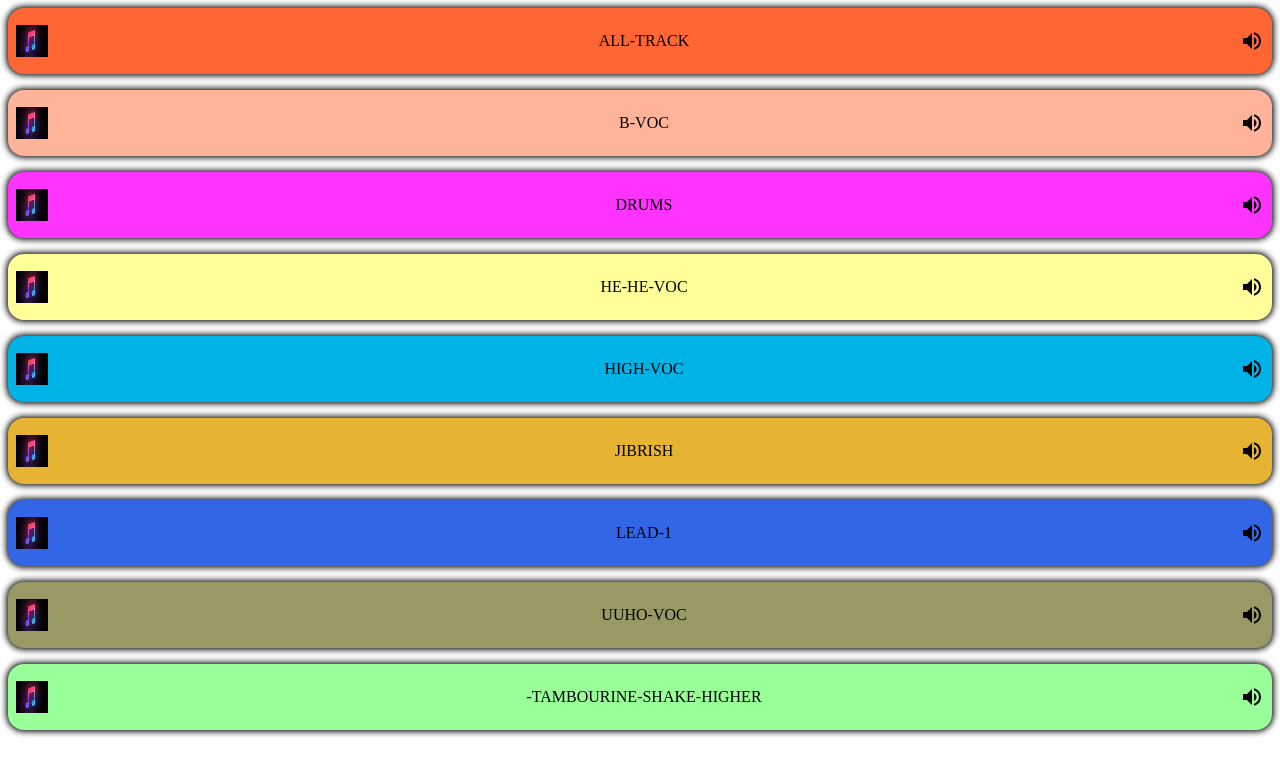
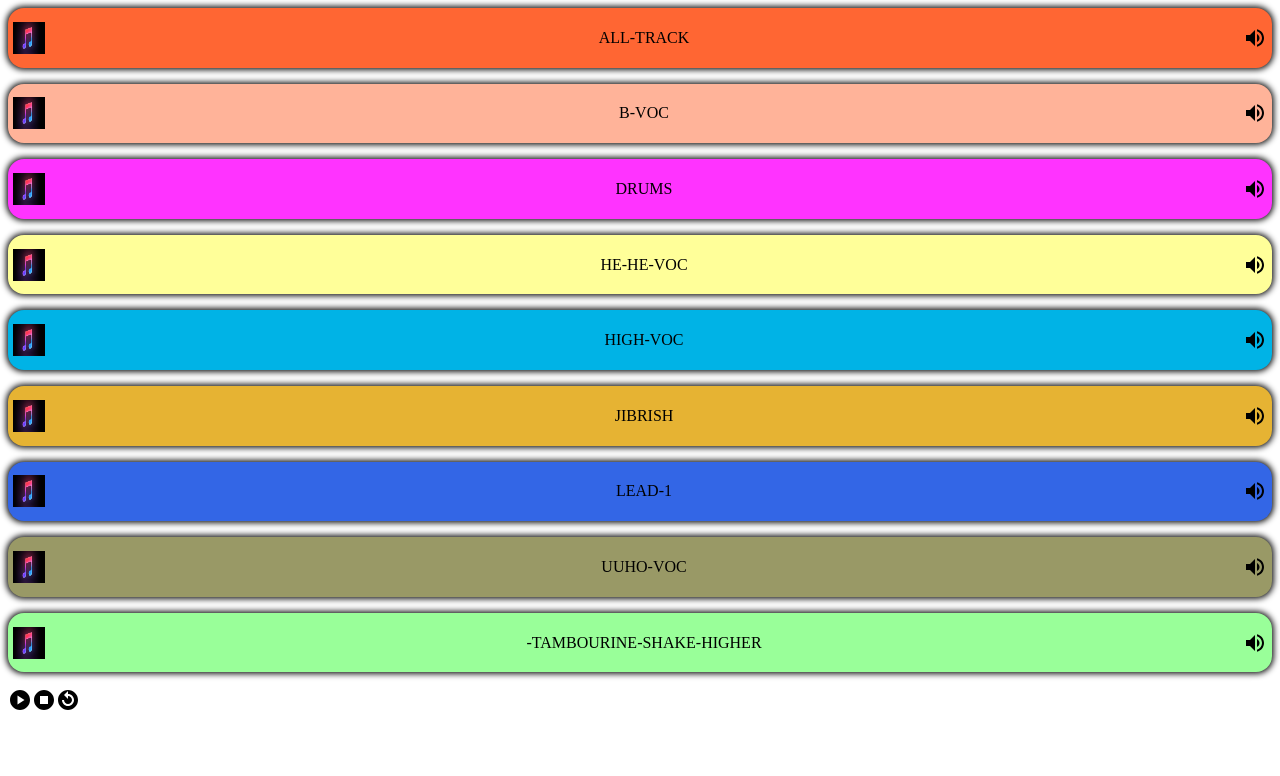
Before and after one commit to OmerNaveh/moveo-project, a React (Create React App) app: page / in a window 1280 px wide. Shown: the top 776 px of the page. Built offline with nearby package versions, Linux system fonts and the light colour scheme.

Commit message:
created controls functionality

```diff
--- a/src/components/Controls.jsx
+++ b/src/components/Controls.jsx
@@ -1,5 +1,58 @@
-import React from "react";
+import React, { useRef, useState } from "react";
+import PlayCircleIcon from "@mui/icons-material/PlayCircle";
+import StopCircleIcon from "@mui/icons-material/StopCircle";
+import PauseCircleIcon from "@mui/icons-material/PauseCircle";
+import ReplayCircleFilledIcon from "@mui/icons-material/ReplayCircleFilled";
 
 export default function Controls() {
-  return <div></div>;
+  const [isLoop, setIsLoop] = useState(false);
+  const [isPlaying, setIsPlaying] = useState(false);
+  const replayElem = useRef(null);
+  const playMusic = () => {
+    document.querySelectorAll(".track").forEach((track) => {
+      track.play();
+      track.onended = () => {
+        setIsPlaying(false);
+      };
+    });
+    setIsPlaying(true);
+  };
+  const pauseMusic = () => {
+    document.querySelectorAll(".track").forEach((track) => {
+      track.pause();
+    });
+    setIsPlaying(false);
+  };
+  const replay = () => {
+    if (!isLoop) {
+      document.querySelectorAll(".track").forEach((track) => {
+        track.loop = true;
+      });
+      replayElem.current.style.color = "blue";
+    } else {
+      document.querySelectorAll(".track").forEach((track) => {
+        track.loop = false;
+      });
+      replayElem.current.style.color = "black";
+    }
+    setIsLoop(!isLoop);
+  };
+  const stopMusic = () => {
+    document.querySelectorAll(".track").forEach((track) => {
+      track.pause();
+      track.currentTime = 0;
+    });
+    setIsPlaying(false);
+  };
+  return (
+    <div className="controls">
+      {!isPlaying ? (
+        <PlayCircleIcon onClick={playMusic} />
+      ) : (
+        <PauseCircleIcon onClick={pauseMusic} />
+      )}
+      <StopCircleIcon onClick={stopMusic} />
+      <ReplayCircleFilledIcon ref={replayElem} onClick={replay} />
+    </div>
+  );
 }
--- a/src/index.css
+++ b/src/index.css
@@ -4,7 +4,7 @@
   align-items: center;
   border-radius: 1em;
   box-shadow: 0 0 0.4em 0.1em black;
-  padding: 0.5em;
+  padding: 0.3em;
   margin-bottom: 1em;
 }
 .trackLogo {
```
